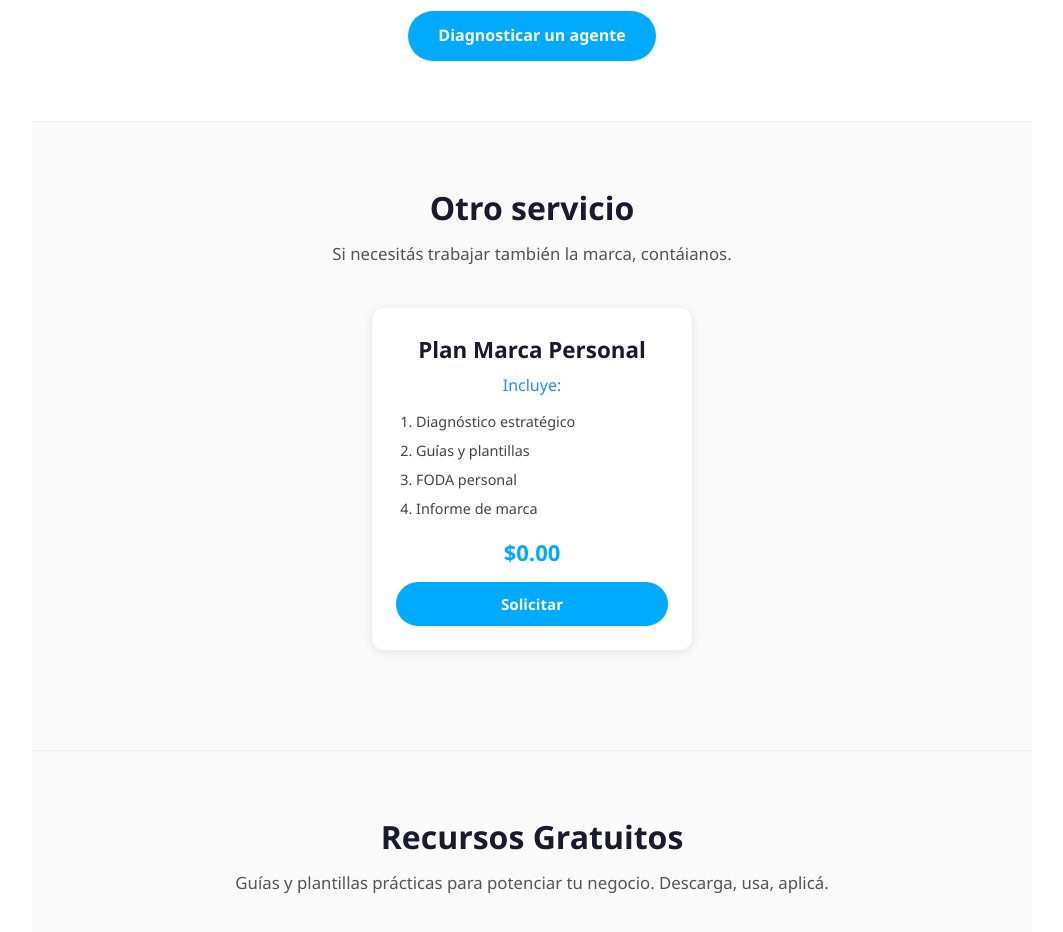
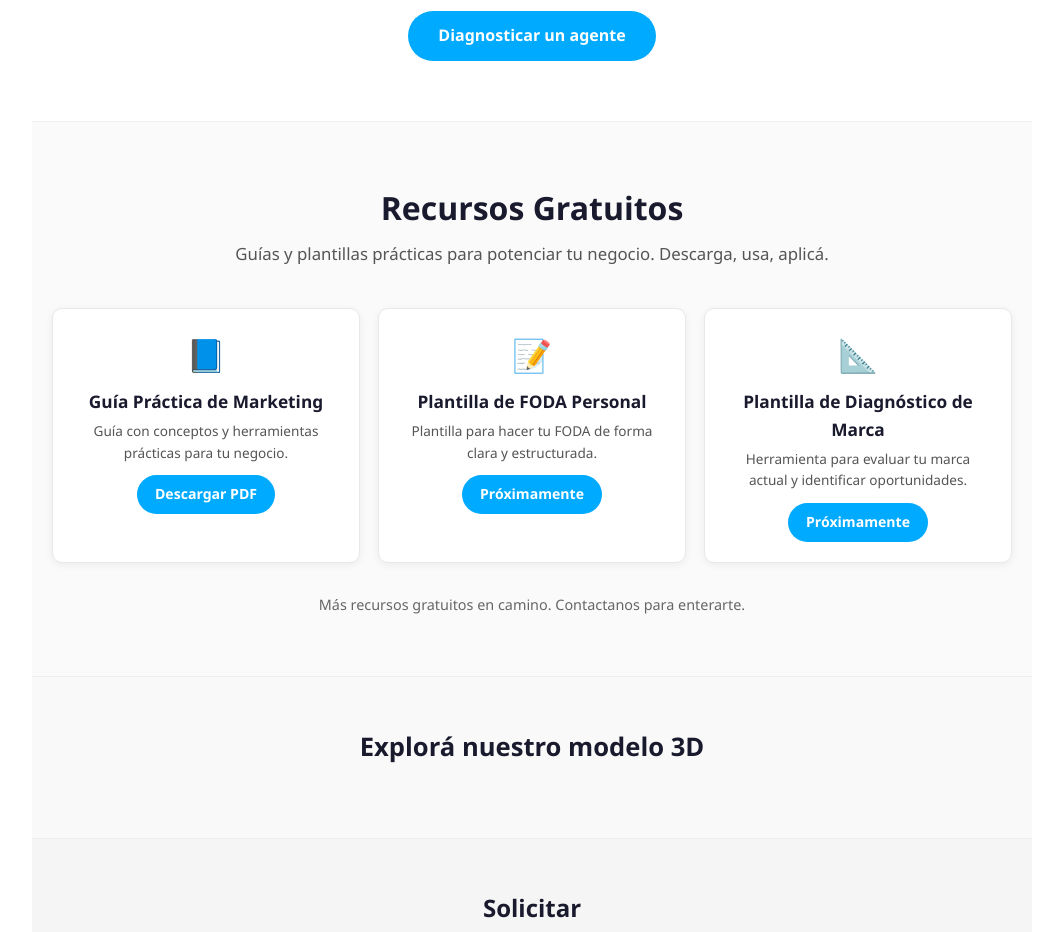
Before and after one commit to pub369/apprescatemktg, a plain HTML site: page index.html in a window 1280 px wide. Shown: the part 4200-5132 px from the top of the page, without its empty margins (108-1171 px from the left). Drawn offline with nearby package versions, Linux system fonts and the light colour scheme.

Commit message:
Remove personal branding plan

```diff
--- a/index.html
+++ b/index.html
@@ -208,24 +208,6 @@
     </div>
   </section>
 
-  <!-- ===== PLANTILLA MARCA PERSONAL (servicio adicional) ===== -->
-  <section style="background:#fafafa; border-top:1px solid #eee;">
-    <h2 class="section-title">Otro servicio</h2>
-    <p class="section-subtitle">Si necesitás trabajar también la marca, contáianos.</p>
-    <div class="card">
-      <div class="title">Plan Marca Personal</div>
-      <div class="subtitle">Incluye:</div>
-      <ol>
-        <li>Diagnóstico estratégico</li>
-        <li>Guías y plantillas</li>
-        <li>FODA personal</li>
-        <li>Informe de marca</li>
-      </ol>
-      <div class="price">$0.00</div>
-      <a href="#solicitar" class="button">Solicitar</a>
-    </div>
-  </section>
-
   <!-- ===== RECURSOS GRATIS ===== -->
   <section id="recursos" style="background:#fafafa; border-top:1px solid #eee;">
     <h2 class="section-title">Recursos Gratuitos</h2>
@@ -293,7 +275,6 @@
         <option value="plantilla">Plantilla de landing page</option>
         <option value="agente">Agente para mi negocio</option>
         <option value="ambos">Ambos (plantilla + agente)</option>
-        <option value="marca">Plan Marca Personal</option>
         <option value="otro">Otra consulta</option>
       </select>
 
--- a/style.css
+++ b/style.css
@@ -118,20 +118,6 @@ section { padding: 60px 20px; max-width: 1000px; margin: 0 auto; }
 .agente-card h4 { font-size: 1.08rem; margin-bottom: 4px; color: #005f99; }
 .agente-card p { font-size: 0.88rem; color: #555; }
 
-/* ===== PLAN MARCA PERSONAL (card) ===== */
-.card { width: 320px; background: white; margin: 40px auto; padding: 24px; border-radius: 12px; box-shadow: 0 2px 10px rgba(0,0,0,0.1); text-align: center; }
-.card .title { font-size: 1.4rem; font-weight: bold; margin-bottom: 5px; }
-.card .subtitle { color: #1e90ff; margin-bottom: 8px; }
-.card ol { text-align: left; padding-left: 20px; font-size: 0.9rem; margin: 8px 0; }
-.card ol li { padding: 3px 0; color: #444; }
-.card .price { font-size: 22px; margin: 12px 0; font-weight: bold; color: #00aaff; }
-.card .button {
-  display: block; background: #00aaff; color: white; padding: 10px 20px;
-  border-radius: 25px; text-decoration: none; font-weight: bold; font-size: 0.95rem;
-  transition: background 0.2s;
-}
-.card .button:hover { background: #008ecc; }
-
 /* ===== MODELO 3D ===== */
 section.modelo3d {
   padding: 50px 20px; text-align: center; background: #f9f9f9;
```
